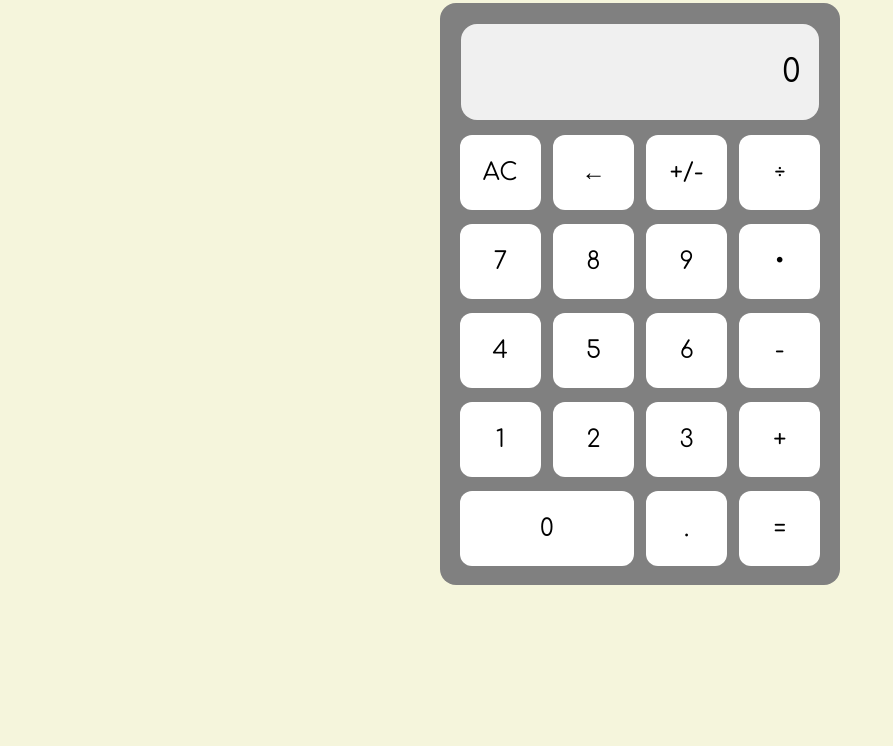
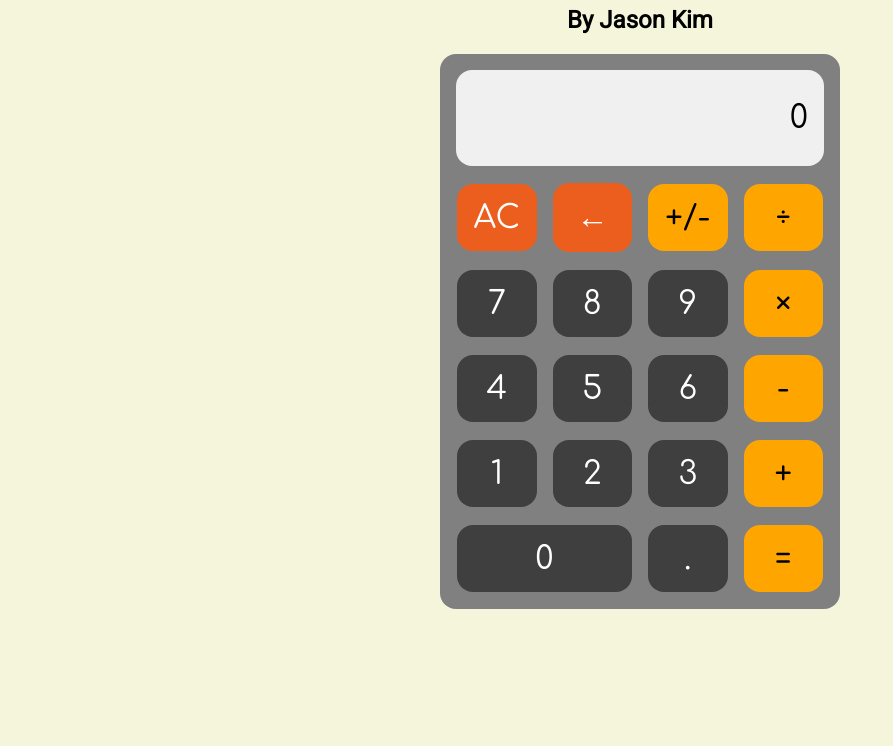
Before and after one commit to kimsjason/calculator, a plain HTML site: page index.html in a window 1280 px wide. Shown: the part 75-821 px from the top of the page, without its empty margins (0-893 px from the left). Drawn offline with Linux system fonts and the light colour scheme.

Commit message:
Change styles

```diff
--- a/index.html
+++ b/index.html
@@ -5,24 +5,26 @@
         <meta name='viewport' content='width=device-width, initial-scale=1.0'>
         <link rel='stylesheet' href='styles/style.css'>
         <link rel='stylesheet' href='https://fonts.googleapis.com/css?family=Comfortaa'>
+        <link rel='stylesheet' href='https://fonts.googleapis.com/css?family=Roboto'>
         <script src='scripts/main.js' defer></script>
     </head>
     <body>
-        <h1>Calculator</h1>
+        <h1>The Odin Project: Calculator</h1>
+        <h2>By Jason Kim</h1>
         <div class='container'>
             <div class='display'>0</div>
             <div class='buttons-container'>
                 <div class='row'>
                     <button class='clear'>AC</button>
                     <button class='backspace'>←</button>
-                    <button class='positive-negative'>+/-</button>
+                    <button class='operator positive-negative'>+/-</button>
                     <button class='operator'>÷</button>
                 </div>
                 <div class='row'>
                     <button class='number'>7</button>
                     <button class='number'>8</button>
                     <button class='number'>9</button>
-                    <button class='operator'>•</button>
+                    <button class='operator'>×</button>
                 </div>
                 <div class='row'>
                     <button class='number'>4</button>
@@ -38,8 +40,8 @@
                 </div>
                 <div class='row'>
                     <button class='number zero'>0</button>
-                    <button class='decimal'>.</button>
-                    <button class='equals-sign'>=</button>
+                    <button class='number decimal'>.</button>
+                    <button class='operator equals-sign'>=</button>
                 </div>
             </div>
         </div>
--- a/scripts/main.js
+++ b/scripts/main.js
@@ -55,7 +55,7 @@ function operate(operator, num1, num2) {
         case '-':
             result = subtract(num1, num2);
             break;
-        case '•':
+        case '×':
             result = multiply(num1, num2);
             break;
         case '÷':
@@ -127,7 +127,7 @@ function clearDisplay() {
      }
  }
 
-const operators = ['+', '-', '•', '÷'];
+const operators = ['+', '-', '×', '÷'];
 let operation = ['0'];
 
 const display = document.querySelector('.display');
--- a/styles/style.css
+++ b/styles/style.css
@@ -9,6 +9,14 @@ html, body, button {
     height: 100%;
 }
 
+h1, h2 {
+    display: flex;
+    font-family: Roboto;
+    justify-content: center;
+}
+
+
+
 .container {
     display: flex;
     flex-direction: column;
@@ -17,7 +25,7 @@ html, body, button {
     min-height: 30em;
     max-height: 40em;
     margin: auto;
-    padding: 1% 1%;
+    padding: 0.5em 0.5em;
     background-color: #808080;
     border-radius: 1em;
 }
@@ -34,10 +42,11 @@ html, body, button {
     align-items: center;
     height: 3em;
     margin: 0.25em 0.25em;
-    padding: 5% 5%;
+    padding: 0.5em 0.5em;
     border-radius: 0.5em;
     background-color: #f0f0f0;
     font-size: 2em;
+    overflow: auto;
 }
 
 .row {
@@ -53,12 +62,25 @@ button {
     width: 100%;
     height: 100%;
     margin: 0.25em 0.25em;
-    padding: 1em 0.5em;
+    padding: 0.5em 0.5em;
     border: none;
     border-radius: 0.5em;
     font-family: inherit;
-    font-size: 1.5em;
-    background-color: white;
+    font-size: 2em;
+}
+
+.operator {
+    background-color: orange;
+}
+
+.clear, .backspace {
+    background-color: rgb(235, 94, 29);
+    color: white;
+}
+
+.number {
+    background-color: #3f3f3f;
+    color: white;
 }
 
 .zero {
```
